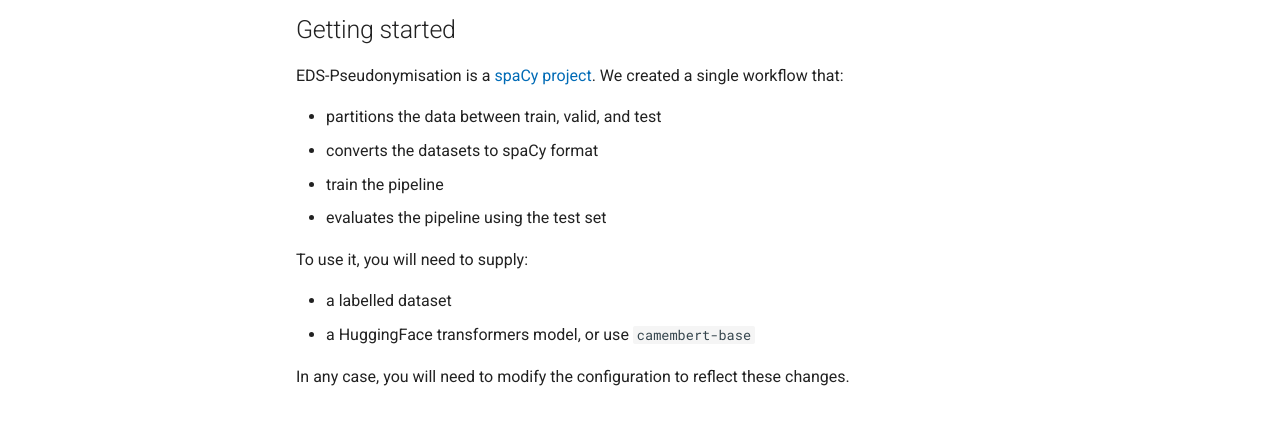
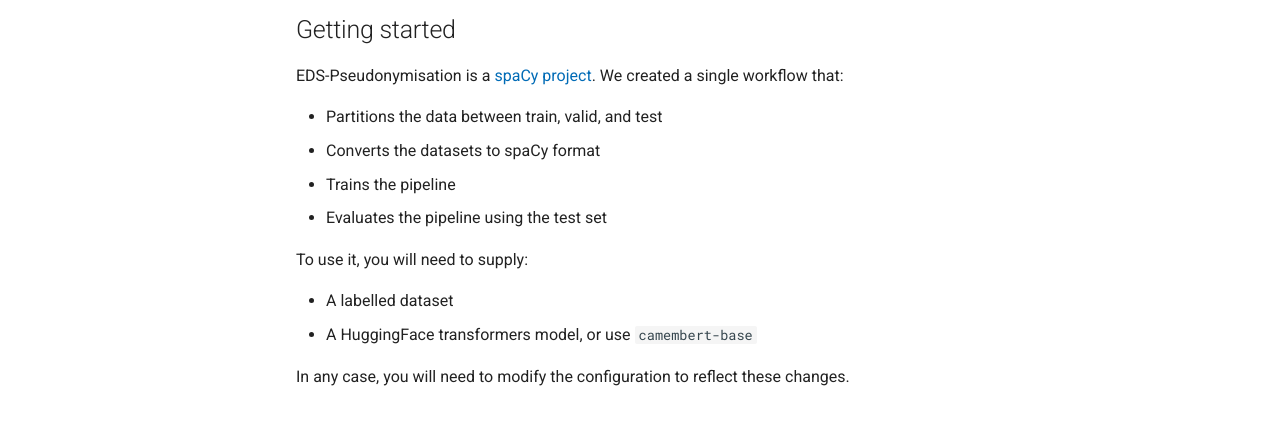
Before and after one commit to aphp/eds-pseudo, an MkDocs documentation site: the page built from docs/index.md, in a window 1280 px wide and 900 px high. Shown: the part 259-692 px from the top of the window. Built offline with MkDocs 1.6.1 and Material for MkDocs 9.7.7, drawn with Linux system fonts in a browser that asks for light colours; a script that is not in the unit is left out.

Commit message:
docs: fix typos

```diff
--- a/docs/index.md
+++ b/docs/index.md
@@ -8,15 +8,15 @@ pipeline to extract identifying entities.
 EDS-Pseudonymisation is a [spaCy project](https://spacy.io/usage/projects).
 We created a single workflow that:
 
-- partitions the data between train, valid, and test
-- converts the datasets to spaCy format
-- train the pipeline
-- evaluates the pipeline using the test set
+- Partitions the data between train, valid, and test
+- Converts the datasets to spaCy format
+- Trains the pipeline
+- Evaluates the pipeline using the test set
 
 To use it, you will need to supply:
 
-- a labelled dataset
-- a HuggingFace transformers model, or use `camembert-base`
+- A labelled dataset
+- A HuggingFace transformers model, or use `camembert-base`
 
 In any case, you will need to modify the configuration to reflect these changes.
 
```
Also changed, not shown: docs/quickstart.md (+6 -6 lines).
